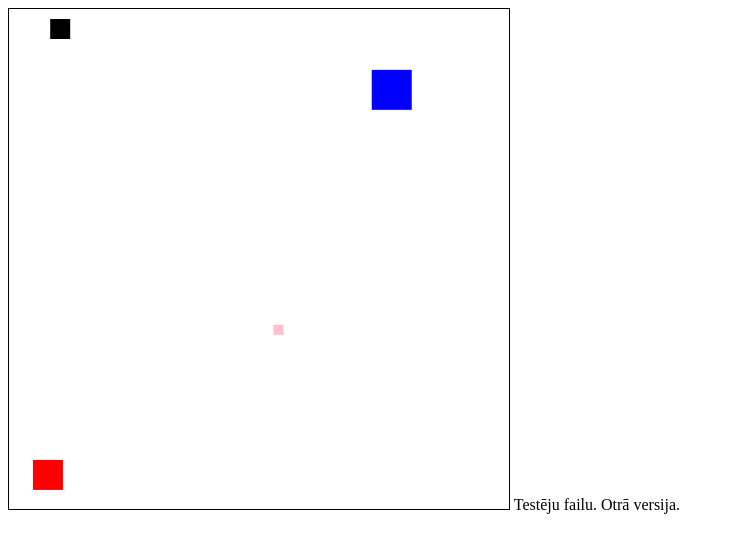
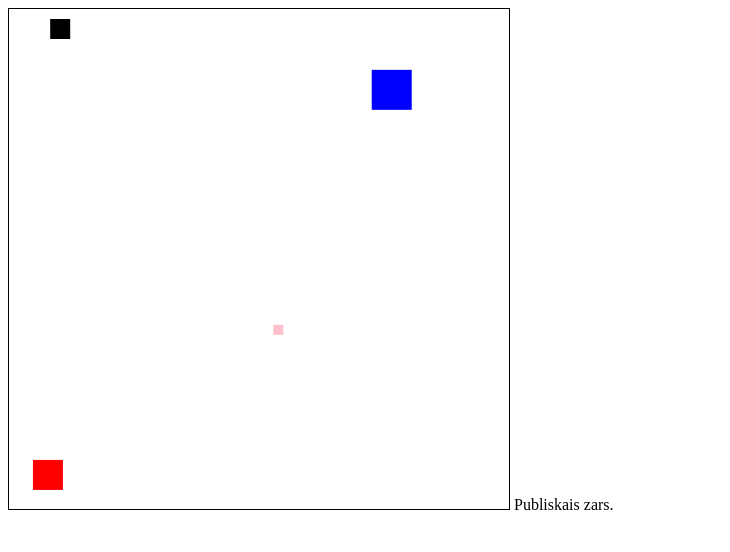
Before and after one commit to ojarsk/js_modules_files_test, a plain HTML site: page index.html in a window 1280 px wide. Shown: the whole page, without its empty margins (0-730 px from the left). Drawn offline with Linux system fonts and the light colour scheme.

Commit message:
Update index.html

```diff
--- a/index.html
+++ b/index.html
@@ -15,7 +15,6 @@
     <script src="enemy3.js"></script>
     <script type="module" src="main.js"></script>
 
-    Testēju failu.
-    Otrā versija.
+    Publiskais zars.
 </body>
 </html>
```
